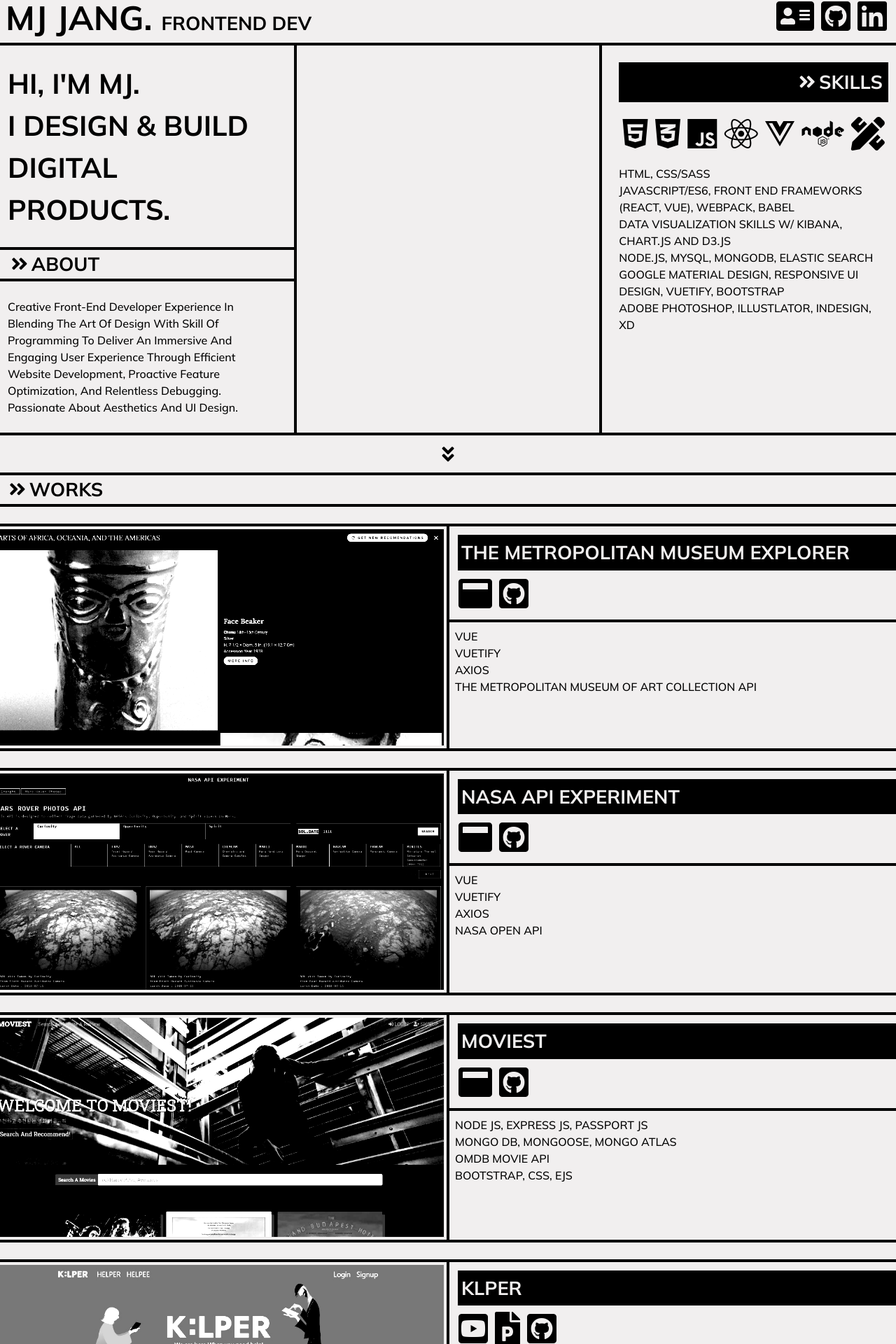
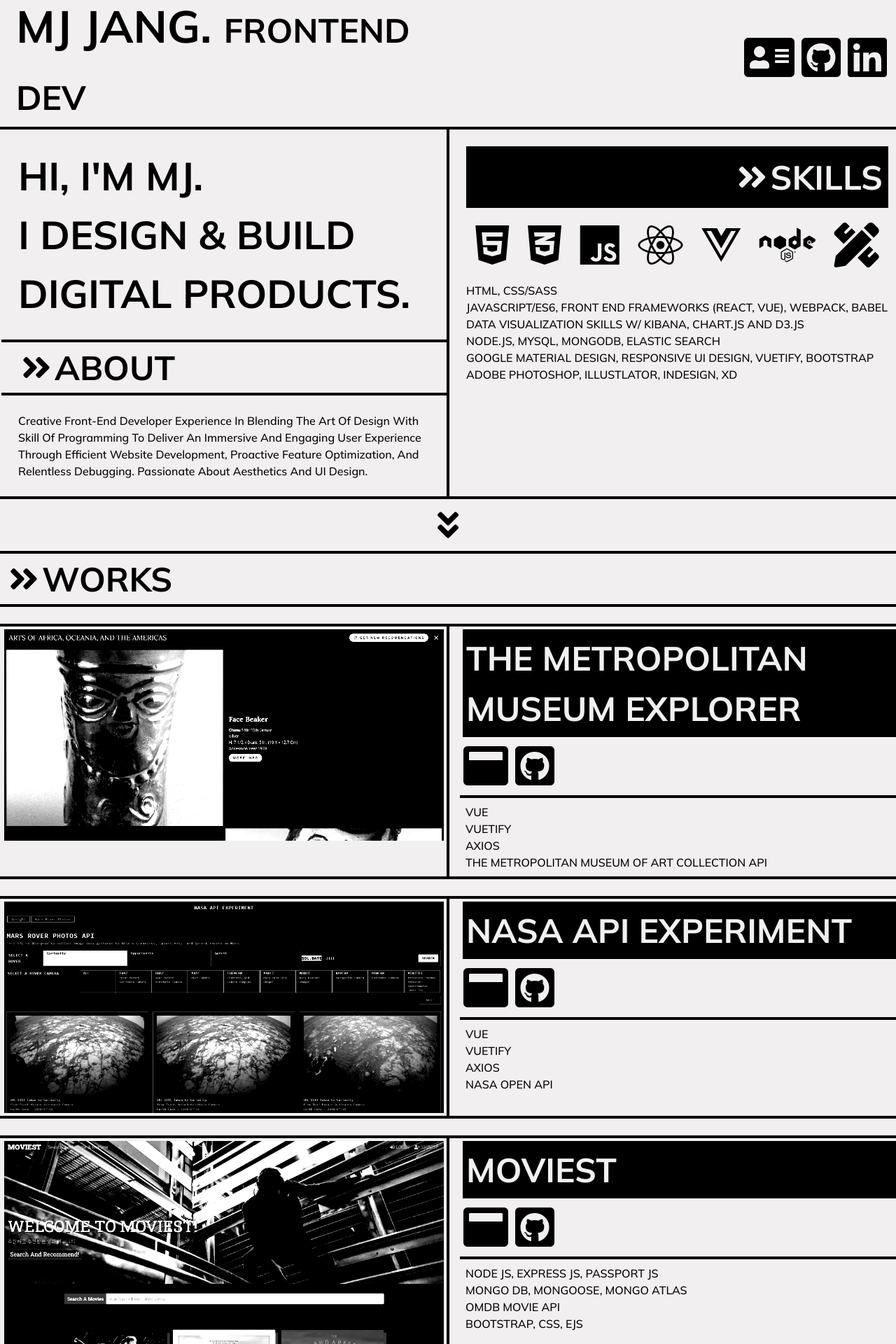
Before and after one commit to myojoojang/personal-app, a React (Create React App) app: page /works in a window 1280 px wide. Shown: the part 11-1931 px from the top of the page at 70% size. Built offline with nearby package versions, Linux system fonts and the light colour scheme; the HTML template or start-up script is replaced by a standard one.

Commit message:
fix ccss

```diff
--- a/src/App.css
+++ b/src/App.css
@@ -6,6 +6,10 @@ body {
   overflow-x: hidden;
   transition: all 2000ms ease;
   cursor: crosshair
+}
+
+* {
+  scroll-behavior: smooth;
 }
 
 body::-webkit-scrollbar {
@@ -34,19 +38,19 @@ a:hover {
 }
 
 .title {
-  font-size: 3rem;
+  font-size: 4rem;
   font-weight: 700;
 
 }
 
 .semi-title {
-  font-size: 2.5rem;
+  font-size: 3.5rem;
   font-weight: 700;
 }
 
 .bold {
   font-weight: 700;
-  font-size: 1.7rem;
+  font-size: 3rem;
   transition: all 800ms ease;
 }
 
@@ -158,10 +162,9 @@ a:hover {
 .col-xl-8,
 .col-xl-9,
 .col-xl-auto {
-  padding: 0px;
+
+  padding-right: 0px;
 }
-
-
 
 img {
   filter: grayscale(100%) contrast(200%);
@@ -177,7 +180,7 @@ img:hover {
 i {
   margin: 5px;
   transition: all 800ms ease;
-  font-size: 3rem;
+  font-size: 4rem;
 
 }
 
--- a/src/components/Profile.js
+++ b/src/components/Profile.js
@@ -8,7 +8,7 @@ export class Profile extends Component {
       <div className="container-fluid">
         <div className="row">
 
-          <div className="col-lg-4 box">
+          <div className="col-lg-6 box">
             <div className="border-bt semi-title">
               <div className="p-4">
                 <div>Hi, I'm MJ.</div>
@@ -17,7 +17,7 @@ export class Profile extends Component {
             </div>
 
             <div >
-            <div className="bold border-bt"><span className="mx-4"><i class="fas fa-angle-double-right bold"></i>ABOUT</span></div>
+            <div className="bold border-bt"><span className="mx-4"><i className="fas fa-angle-double-right bold"></i>ABOUT</span></div>
             <div className="p-4 capitalize">
               <div>Creative Front-End Developer experience in blending the art of design with skill of programming to deliver an immersive and engaging user experience through efficient website development, proactive feature optimization, and relentless debugging. Passionate about aesthetics and UI design.</div>
             </div>
@@ -25,19 +25,18 @@ export class Profile extends Component {
 
           </div>
 
-
-          {/*  */}
+{/*
           <div className="col-lg-4 box p-auto">
 
-            {/* <img src="./img/main.jpg" className="img-fluid p-1" /> */}
+            <img src="./img/main.jpg" className="img-fluid p-1" />
 
-          </div>
+          </div> */}
 
-          {/*  */}
 
-          <div className="col-lg-4 box p-0 mt-2 my-lg-0">
+
+          <div className="col-lg-6 box p-0 mt-2 my-lg-0">
           <div className="p-4">
-            <div className="text-right p-2 bold black-box text-gray "><i class="fas fa-angle-double-right bold"></i>SKILLS</div>
+            <div className="text-right p-2 bold black-box text-gray "><i className="fas fa-angle-double-right bold"></i>SKILLS</div>
 
 
 
@@ -95,8 +94,9 @@ export class Profile extends Component {
 
         <div className="border-bt">
           <div className="text-center my-2">
-
+          <a href="#scroll-to">
           <i className="fas fa-angle-double-down bold"></i>
+          </a>
           </div>
         </div>
 
--- a/src/components/Works.js
+++ b/src/components/Works.js
@@ -4,8 +4,11 @@ export class Works extends Component {
   render() {
     return (
       <div>
-        <div className="bold border-bt"><span className="mx-2"> <i class="fas fa-angle-double-right bold"></i>Works</span></div>
+        <section id="scroll-to">
 
+
+        <div className="bold border-bt"><span className="mx-2"> <i className="fas fa-angle-double-right bold"></i>Works</span></div>
+        </section>
         <div className="row my-4">
           <div className="col-lg-6 box">
 
@@ -15,11 +18,11 @@ export class Works extends Component {
           </div>
 
           <div className="col-lg-6 box">
-            <div className="border-bt p-2">
+            <div className="border-bt">
               <div className="bold black-box text-gray m-1">The Metropolitan Museum Explorer</div>
                 <div className="bold d-flex">
-                  <a href="https://metropolitan-exp.netlify.app/" target="_blank" rel="noopener noreferrer"><i class="fas fa-window-maximize"></i></a>
-                  <a href="https://github.com/myojoojang/mtpl-museum" target="_blank" rel="noopener noreferrer"><i class="fab fa-github-square"></i></a>
+                  <a href="https://metropolitan-exp.netlify.app/" target="_blank" rel="noopener noreferrer"><i className="fas fa-window-maximize"></i></a>
+                  <a href="https://github.com/myojoojang/mtpl-museum" target="_blank" rel="noopener noreferrer"><i className="fab fa-github-square"></i></a>
                 </div>
               </div>
 
@@ -45,11 +48,11 @@ export class Works extends Component {
           </div>
 
           <div className="col-lg-6 box">
-            <div className="border-bt p-2">
+            <div className="border-bt">
               <div className="bold black-box text-gray m-1">NASA API EXPERIMENT</div>
                 <div className="bold d-flex">
-                  <a href="https://nasaapiexp.netlify.app/#/" target="_blank" rel="noopener noreferrer"><i class="fas fa-window-maximize"></i></a>
-                  <a href="https://github.com/myojoojang/nasaapi" target="_blank" rel="noopener noreferrer"><i class="fab fa-github-square"></i></a>
+                  <a href="https://nasaapiexp.netlify.app/#/" target="_blank" rel="noopener noreferrer"><i className="fas fa-window-maximize"></i></a>
+                  <a href="https://github.com/myojoojang/nasaapi" target="_blank" rel="noopener noreferrer"><i className="fab fa-github-square"></i></a>
                 </div>
               </div>
 
@@ -75,11 +78,11 @@ export class Works extends Component {
           </div>
 
           <div className="col-lg-6 box">
-            <div className="border-bt p-2">
+            <div className="border-bt">
               <div className="bold black-box text-gray m-1">Moviest</div>
                 <div className="bold d-flex">
-                  <a href="https://moviest.herokuapp.com/" target="_blank" rel="noopener noreferrer"><i class="fas fa-window-maximize"></i></a>
-                  <a href="https://github.com/myojoojang/moviest" target="_blank" rel="noopener noreferrer"><i class="fab fa-github-square"></i></a>
+                  <a href="https://moviest.herokuapp.com/" target="_blank" rel="noopener noreferrer"><i className="fas fa-window-maximize"></i></a>
+                  <a href="https://github.com/myojoojang/moviest" target="_blank" rel="noopener noreferrer"><i className="fab fa-github-square"></i></a>
                 </div>
               </div>
 
@@ -104,14 +107,14 @@ export class Works extends Component {
           </div>
 
           <div className="col-lg-6 box">
-          <div className="border-bt p-2">
+          <div className="border-bt">
             <div className="bold black-box text-gray m-1">Klper</div>
             <div className="bold d-flex">
 
-                <a href="https://youtu.be/0J33xvSl2A0" target="_blank" rel="noopener noreferrer"><i class="fab fa-youtube-square"></i></a>
+                <a href="https://youtu.be/0J33xvSl2A0" target="_blank" rel="noopener noreferrer"><i className="fab fa-youtube-square"></i></a>
 
-                <a href="https://drive.google.com/file/d/1RG5qCNRFTX447WYGa1W-1VfgLXA8OM7N/view?usp=sharing" target="_blank" rel="noopener noreferrer"><i class="fas fa-file-powerpoint"></i></a>
-                <a href="https://github.com/myojoojang/KLPR_FINAL_BUILD" target="_blank" rel="noopener noreferrer"><i class="fab fa-github-square"></i></a>
+                <a href="https://drive.google.com/file/d/1RG5qCNRFTX447WYGa1W-1VfgLXA8OM7N/view?usp=sharing" target="_blank" rel="noopener noreferrer"><i className="fas fa-file-powerpoint"></i></a>
+                <a href="https://github.com/myojoojang/KLPR_FINAL_BUILD" target="_blank" rel="noopener noreferrer"><i className="fab fa-github-square"></i></a>
             </div>
           </div>
             <div className="m-2">
```
